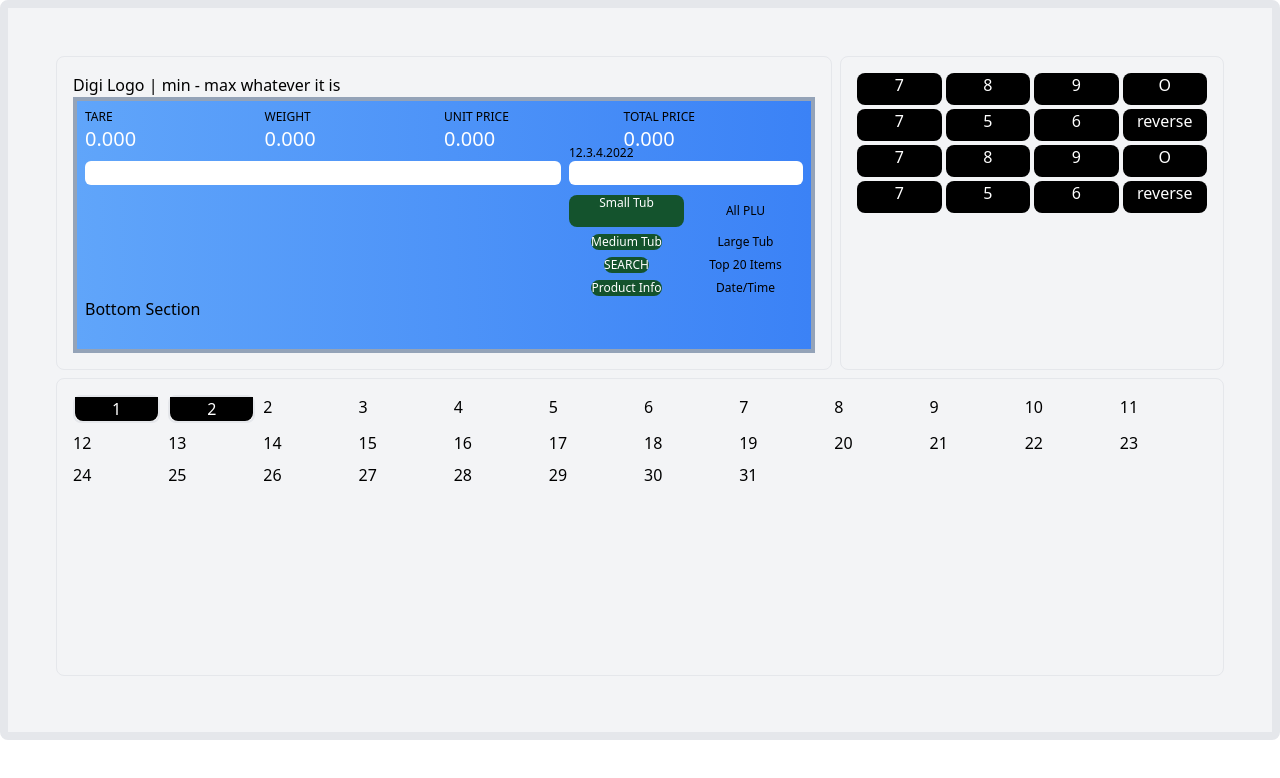
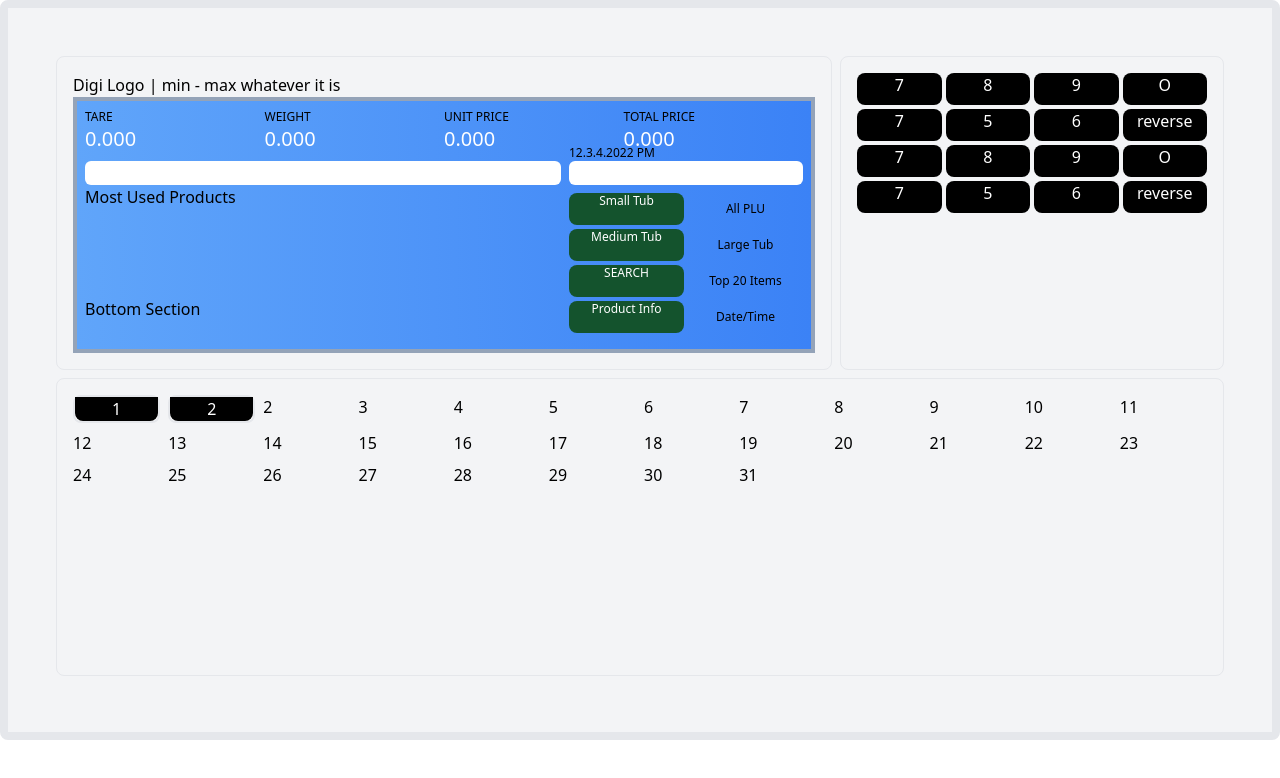
Before and after one commit to abhi886/weighingscale-next, a Next.js app: page / in a window 1280 px wide. Shown: the top 778 px of the page. Built offline with nearby package versions, Linux system fonts and the light colour scheme.

Commit message:
Minimal design Changes 2

```diff
--- a/pages/index.tsx
+++ b/pages/index.tsx
@@ -40,7 +40,7 @@ export default function Home() {
               </div>
               {/* Date and Now Serving */}
               <div className='-mt-2'>
-                <p className='text-xs'>12.3.4.2022 </p>
+                <p className='text-xs'>12.3.4.2022 PM </p>
                 <input
                   type='text'
                   className='p-2 h-6 w-full flex-grow rounded-md focus:outline-none flex-shrink'
@@ -49,29 +49,27 @@ export default function Home() {
             </div>
             {/* Most Used Section */}
             <div className='grid grid-cols-3 gap-2 '>
-
               <div className='grid col-span-2'>
-
+                <p>Most Used Products</p>
               </div>
 
               <div className='grid grid-cols-2 text-xs h-28 gap-1 place-items-center text-center pt-2'>
-                  <div className='bg-green-900 rounded-lg text-white w-full h-8'>
+                <div className='bg-green-900 rounded-lg text-white w-full h-8 px-2'>
                   Small Tub
                 </div>
                 <div className=''>All PLU</div>
-                  <div className='bg-green-900 rounded-lg text-white'>
+                <div className='bg-green-900 rounded-lg text-white w-full h-8 px-2'>
                   Medium Tub
                 </div>
                 <div className=''>Large Tub</div>
-                  <div className='bg-green-900 rounded-lg text-white'>
+                <div className='bg-green-900 rounded-lg text-white w-full h-8 px-2'>
                   SEARCH
                 </div>
                 <div>Top 20 Items</div>
-                  <div className='bg-green-900 rounded-lg text-white'>
+                <div className='bg-green-900 rounded-lg text-white w-full h-8 px-2'>
                   Product Info
                 </div>
                 <div>Date/Time</div>
-
               </div>
             </div>
             {/* bottom Section */}
```
Lines whose indentation alone changed are shown as unchanged.
